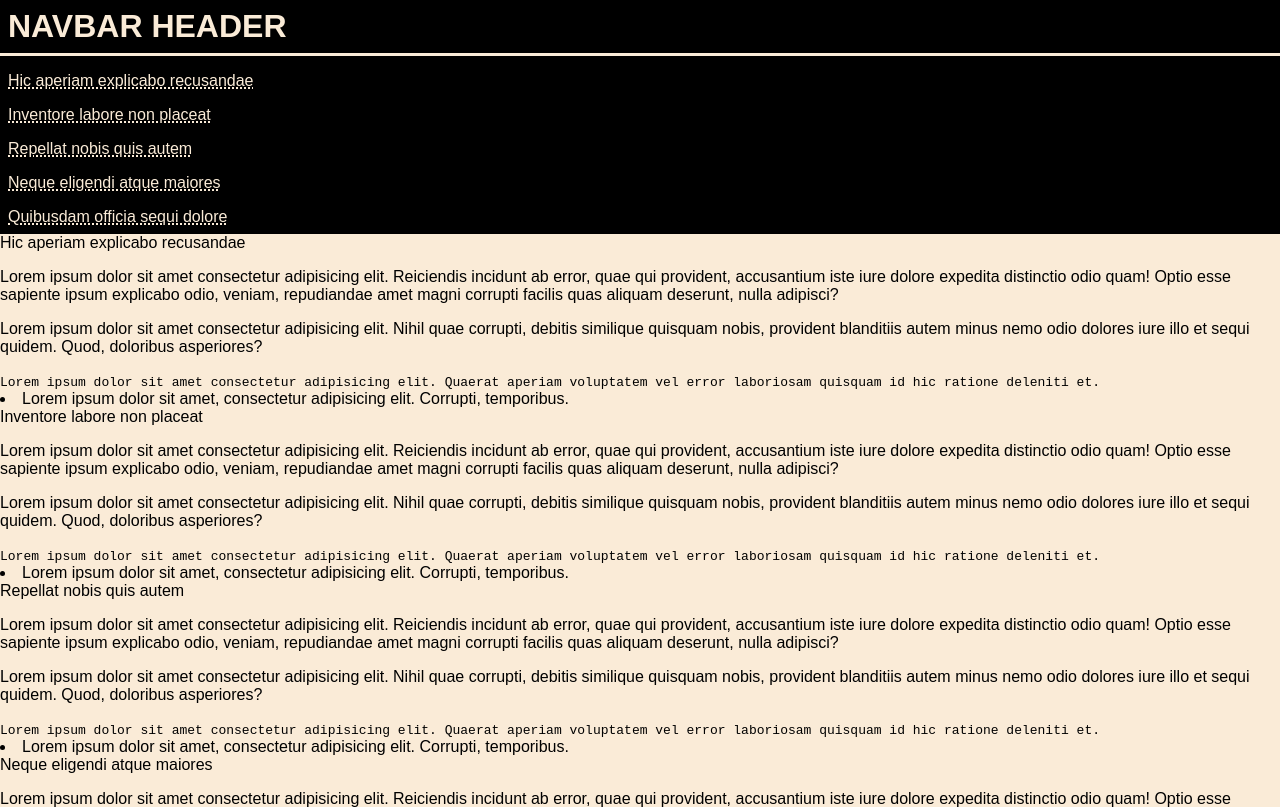
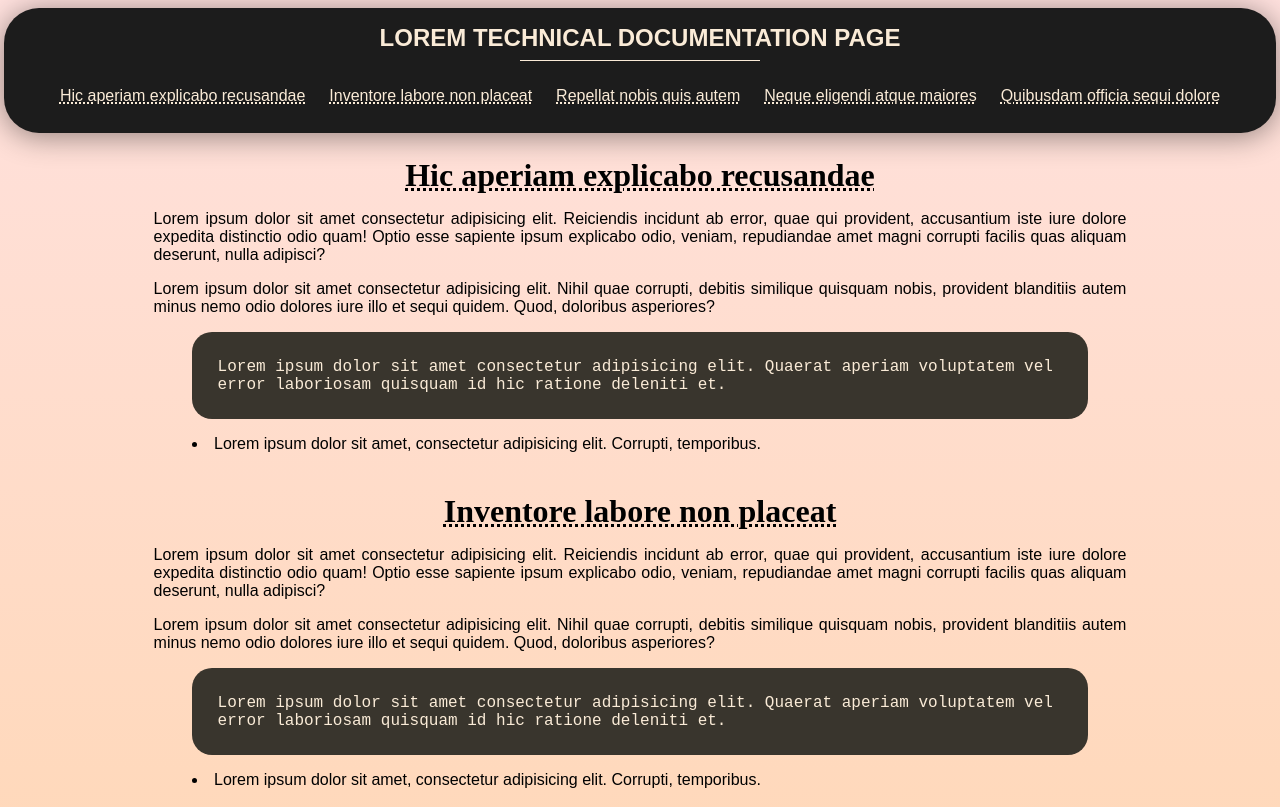
Before and after one commit to dvirzxc/testprojects-public, a website built with Parcel: page Technical documentation page/index.html in a window 1280 px wide. Shown: the top 807 px of the page. Built offline with nearby package versions, Linux system fonts and the light colour scheme.

Commit message:
[Technical documentation page] - Made css prettier

```diff
--- a/Technical documentation page/index.html
+++ b/Technical documentation page/index.html
@@ -1,5 +1,5 @@
 <!DOCTYPE html>
-<html>
+<html lang="en">
     <head>
         <title>Technical Documentation Page</title>
         <link rel="stylesheet" href="./styles.css">
@@ -9,14 +9,16 @@
     <body>
         <nav id="navbar">
             <header>
-                Navbar header
+                Lorem Technical Documentation Page
             </header>
             <div class="divider"></div>
-            <li><a href="#Hic_aperiam_explicabo_recusandae" class="nav-link">Hic aperiam explicabo recusandae</a></li>
-            <li> <a href="#Inventore_labore_non_placeat" class="nav-link">Inventore labore non placeat</a></li>
-            <li><a href="#Repellat_nobis_quis_autem" class="nav-link">Repellat nobis quis autem </a></li>
-            <li><a href="#Neque_eligendi_atque_maiores" class="nav-link">Neque eligendi atque maiores</a></li>
-            <li><a href="#Quibusdam_officia_sequi_dolore" class="nav-link">Quibusdam officia sequi dolore</a></li>
+            <div class="linkblock">
+                <li><a href="#Hic_aperiam_explicabo_recusandae" class="nav-link">Hic aperiam explicabo recusandae</a></li>
+                <li> <a href="#Inventore_labore_non_placeat" class="nav-link">Inventore labore non placeat</a></li>
+                <li><a href="#Repellat_nobis_quis_autem" class="nav-link">Repellat nobis quis autem </a></li>
+                <li><a href="#Neque_eligendi_atque_maiores" class="nav-link">Neque eligendi atque maiores</a></li>
+                <li><a href="#Quibusdam_officia_sequi_dolore" class="nav-link">Quibusdam officia sequi dolore</a></li>
+            </div>
         </nav>
         <main id="main-doc">
 
--- a/Technical documentation page/styles.css
+++ b/Technical documentation page/styles.css
@@ -9,14 +9,20 @@ body {
     padding: 0;
     margin: 0;
     font-family: Arial, Helvetica, sans-serif;
-    background-color: antiquewhite;
+    background: linear-gradient(#ffe1de, #ffce8f);
 }
 
 /** Navbar **/
 
 #navbar {
-    background-color: black;
+    background-color: rgb(28, 28, 28);
     color: antiquewhite;
+    padding-bottom: 1.25rem;
+    border-radius: 35px;
+    box-shadow: 0px 3px 30px rgba(0, 0, 0, 0.437);
+    margin: 0.25rem;
+    margin-bottom: 1.5rem;
+    margin-top: 0.5rem;
 }
 
 #navbar header, #navbar li {
@@ -24,23 +30,36 @@ body {
 }
 
 #navbar header {
-    font-size: 2rem;
+    font-size: 1.5rem;
+    padding-top: 1rem;
     text-transform: uppercase;
     font-weight: bold;
+    text-align: center;
 }
 
 #navbar .divider {
     display: block;
     content: "";
     background-color: antiquewhite;
-    height: 3px;
-    width: 100vw;
+    height: 1px;
+    width: 15rem;
     padding: 0;
+    margin: auto;
+    margin-bottom: 10px;
 }
 
 #navbar li {
  list-style-type: none;
- padding-left: 0.5rem;
+}
+
+#navbar .linkblock {
+    display: flex;
+    flex-direction: row;
+    align-content: center;
+    flex-wrap: wrap;
+    justify-content: space-evenly;
+    align-items: flex-end;
+    margin: 0 40px;
 }
 
 #navbar li:first-of-type {
@@ -51,3 +70,35 @@ body {
     color: antiquewhite;
     text-decoration: underline dotted antiquewhite 1.5px;
 }
+
+/** Main sections **/
+
+.main-section header {
+    font-size: 2rem;
+    font-family: 'Times New Roman', Times, serif;
+    font-weight: bolder;
+    text-decoration: underline dotted black 3px;
+    text-align: center;
+}
+
+.main-section{
+    margin-bottom: 5vh;
+    padding: 0 12vw;
+    text-align: justify;
+}
+
+.main-section code {
+    display: block;
+    font-family: 'Courier New', Courier, monospace;
+    text-align: left;
+    background-color: rgb(57, 53, 45);
+    color: antiquewhite;
+    margin: 0 3vw 1rem 3vw;
+    padding: 2vw;
+    border-radius: 20px;
+}
+
+.main-section li {
+    padding: 0 3vw;
+    text-align: left;
+}
```
